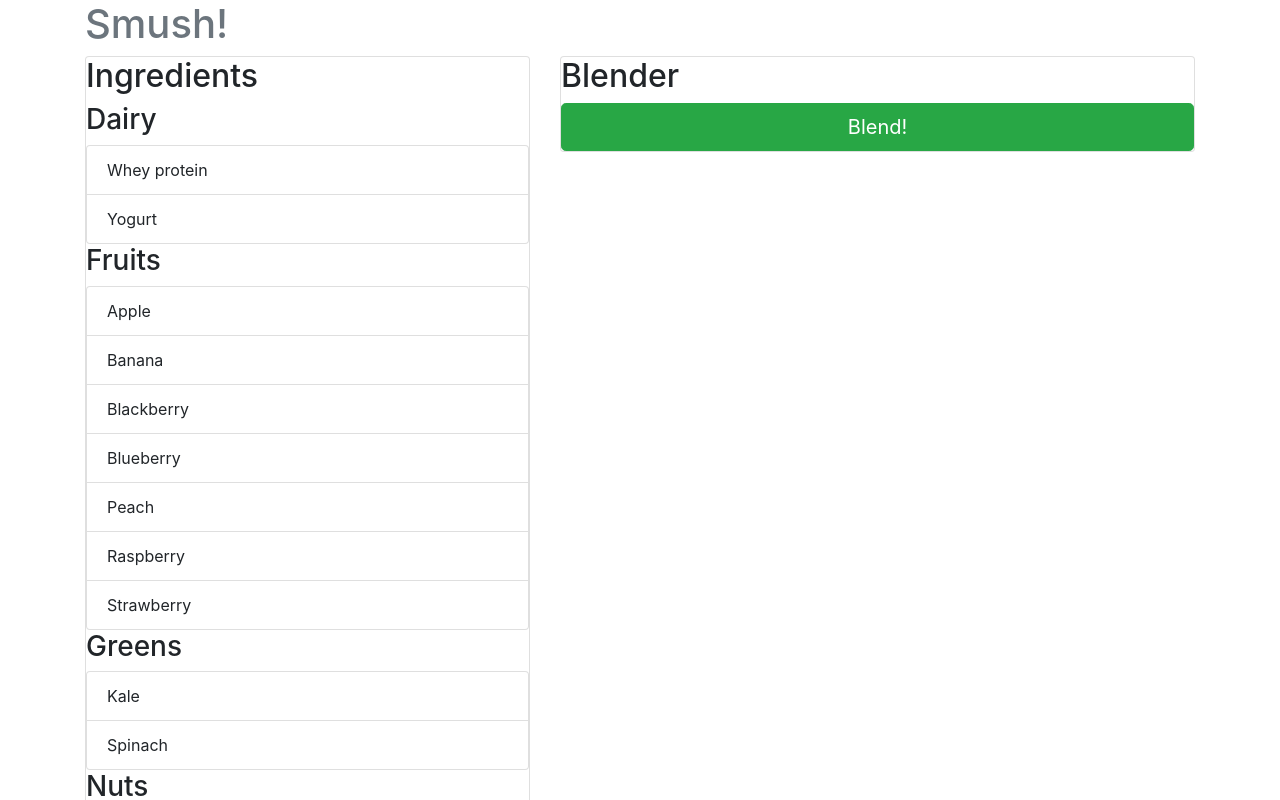
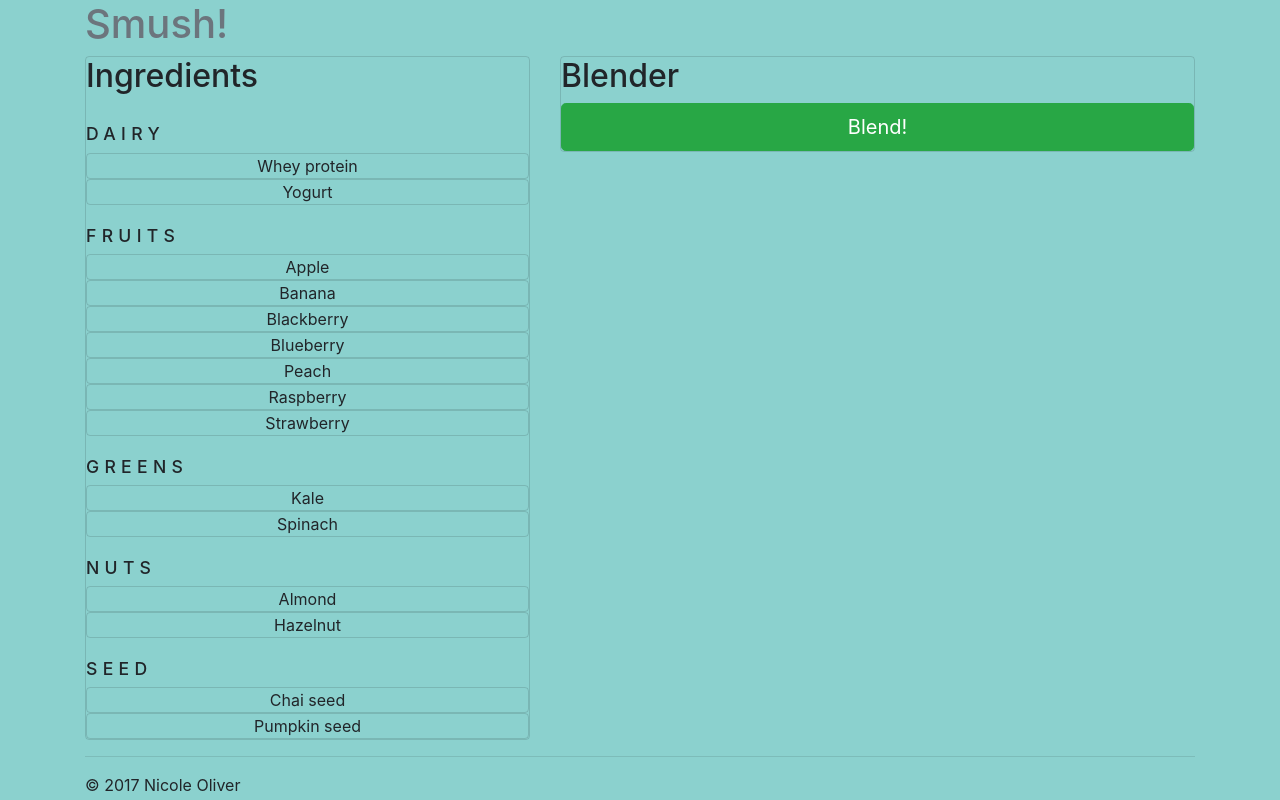
Before and after one commit to nixallover/smashing, an Angular app: page / in a window 1280 px wide. Shown: the top 800 px of the page. Built offline with nearby package versions, Linux system fonts and the light colour scheme.

Commit message:
added some basic styles

```diff
--- a/angular-cli.json
+++ b/angular-cli.json
@@ -19,7 +19,7 @@
       "mobile": false,
       "styles": [
         "../node_modules/bootstrap/dist/css/bootstrap.min.css",
-        "styles.css"
+        "smush.css"
       ],
       "scripts": [
         "../node_modules/lodash/lodash.min.js"
--- a/package.json
+++ b/package.json
@@ -9,7 +9,8 @@
     "lint": "tslint \"src/**/*.ts\"",
     "test": "ng test",
     "pree2e": "webdriver-manager update --standalone false --gecko false",
-    "e2e": "protractor"
+    "e2e": "protractor",
+    "sass": "node-sass --output-style compressed -o src src/sass"
   },
   "private": true,
   "dependencies": {
@@ -41,6 +42,7 @@
     "karma-cli": "^1.0.1",
     "karma-jasmine": "^1.0.2",
     "karma-remap-istanbul": "^0.2.1",
+    "node-sass": "^4.3.0",
     "protractor": "~5.0.0",
     "ts-node": "2.0.0",
     "tslint": "^4.0.2",
--- a/src/app/ingredients/ingredient-list/ingredient-list.component.html
+++ b/src/app/ingredients/ingredient-list/ingredient-list.component.html
@@ -3,12 +3,19 @@
   {{pantry | json}}
   <div *ngFor="let category of pantryData.pantry">
     <h3 class="ingredient-category-header">{{category.title}}</h3>
-    <div class="list-group">
+
+    <!--<div class="list-group">
       <a *ngFor="let ingredient of category.ingredients"
         (click)="addIngredient(ingredient)"
         class="list-group-item list-group-item-action">
         {{ingredient.name}}
       </a>
+    </div>-->
+
+    <div *ngFor="let ingredient of category.ingredients"
+      (click)="addIngredient(ingredient)"
+      class="card card-block card-inverse text-center">
+      {{ingredient.name}}
     </div>
   </div>
 </div>
--- /dev/null
+++ b/src/sass/smush.scss
@@ -0,0 +1,20 @@
+$color-white: #FFF;
+$color-base: #8BD1CE;
+$color-primary: #35B2AF;
+$color-secondary: #FFAF99;
+$color-secondary: #B25842;
+
+body {
+    background-color: $color-base;
+}
+
+.card {
+    background-color: transparent;
+}
+
+h3.ingredient-category-header {
+    font-size: 110%;
+    text-transform: uppercase;
+    letter-spacing: .3em;
+    margin-top: 20px;
+}
--- /dev/null
+++ b/src/smush.css
@@ -0,0 +1 @@
+body{background-color:#8BD1CE}.card{background-color:transparent}h3.ingredient-category-header{font-size:110%;text-transform:uppercase;letter-spacing:.3em;margin-top:20px}
--- a/src/styles.css
+++ /dev/null
@@ -1 +0,0 @@
-/* You can add global styles to this file, and also import other style files */
```
Also changed, not shown: src/assets/app-title.png (added).
